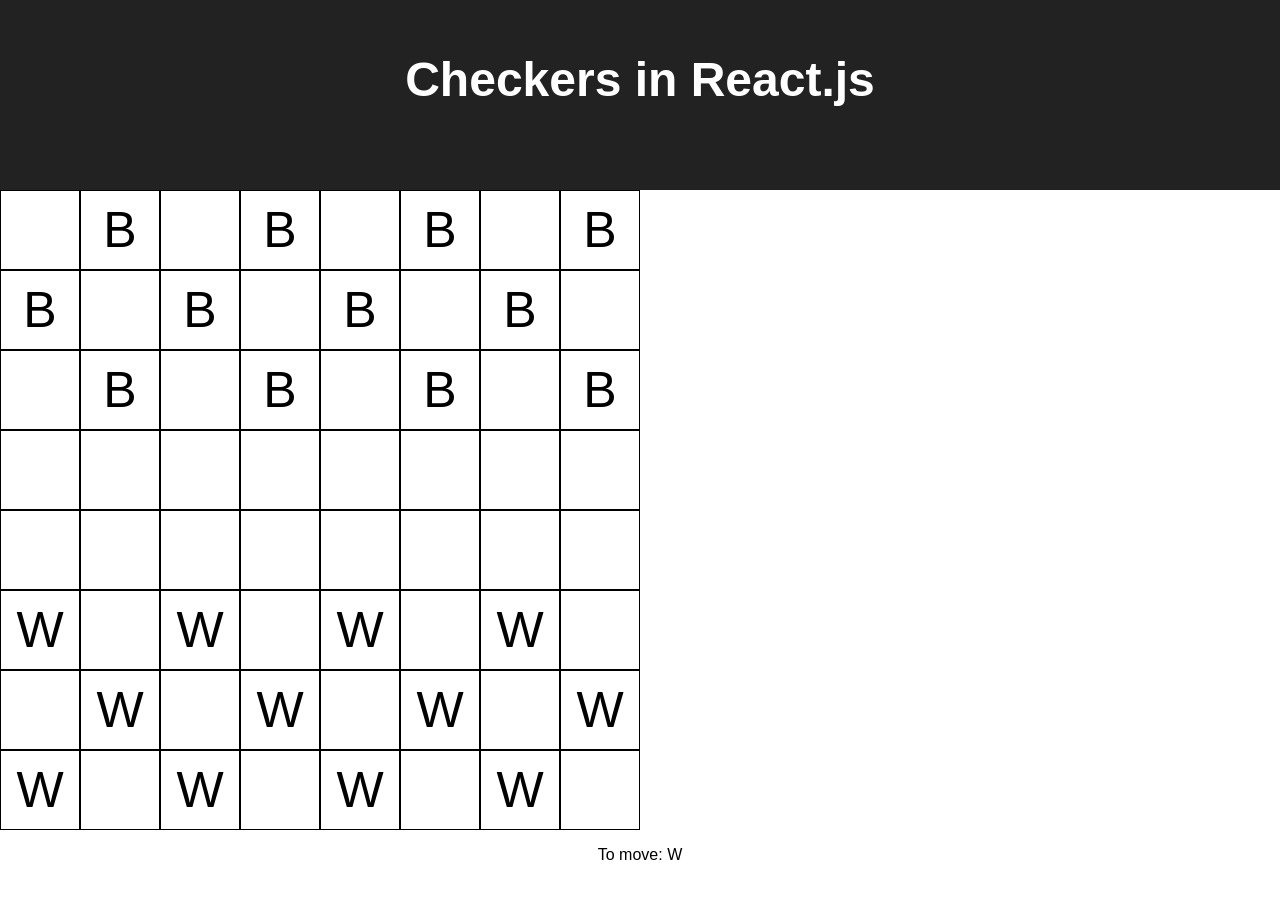
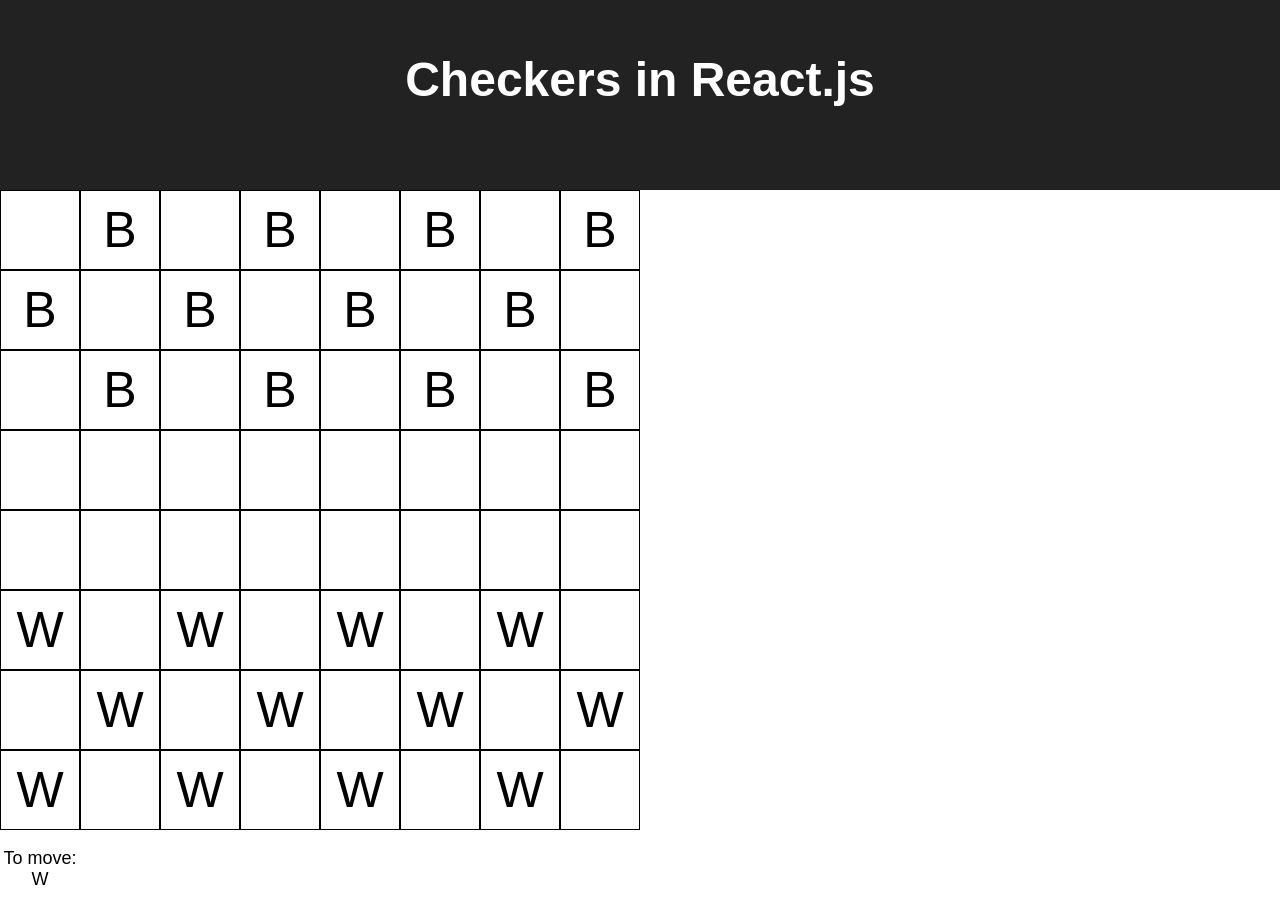
Before and after one commit to Artikash/React-Checkers, a React (Create React App) app: page / in a window 1280 px wide. Before the commit the page ends 880 px from the top, so only its background shows below. Built offline with nearby package versions, Linux system fonts and the light colour scheme.

Commit message:
display fix

```diff
--- a/src/App.jsx
+++ b/src/App.jsx
@@ -95,8 +95,8 @@ class App extends React.Component {
                 validMove={this.validMove({ y, x })}
               />
             )))}
+          <p>{`To move: ${this.state.turn}`}</p>
         </div>
-        <p>{`To move: ${this.state.turn}`}</p>
       </div>
     );
   }
```
